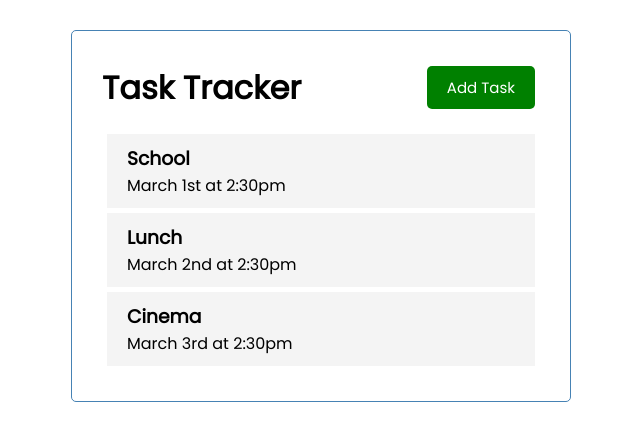
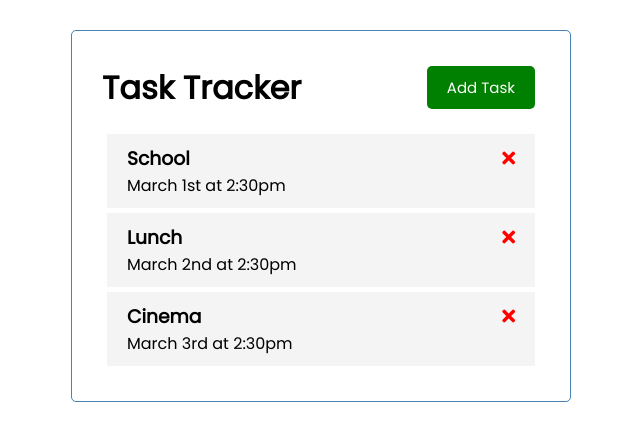
Before and after one commit to hesteren/vue-js-crash-course, a Vue app: page / in a window 1280 px wide. Shown: the top 440 px of the page, without its empty margins (319-959 px from the left). Built offline with nearby package versions, Linux system fonts and the light colour scheme.

Commit message:
Added delete font awesome

```diff
--- a/index.html
+++ b/index.html
@@ -3,6 +3,10 @@
   <head>
     <meta charset="UTF-8" />
     <link rel="icon" href="/favicon.ico" />
+    <link
+    rel="stylesheet"
+    href="https://cdnjs.cloudflare.com/ajax/libs/font-awesome/5.15.2/css/all.min.css"
+    />
     <meta name="viewport" content="width=device-width, initial-scale=1.0" />
     <title>Vite App</title>
   </head>
--- a/src/components/Task.vue
+++ b/src/components/Task.vue
@@ -1,6 +1,6 @@
 <template>
     <div class="task">
-        <h3> {{task.text}} </h3>
+        <h3> {{task.text}} <i class="fas fa-times"> </i></h3>
         <p> {{task.day}} </p>
     </div>
 </template>
```
